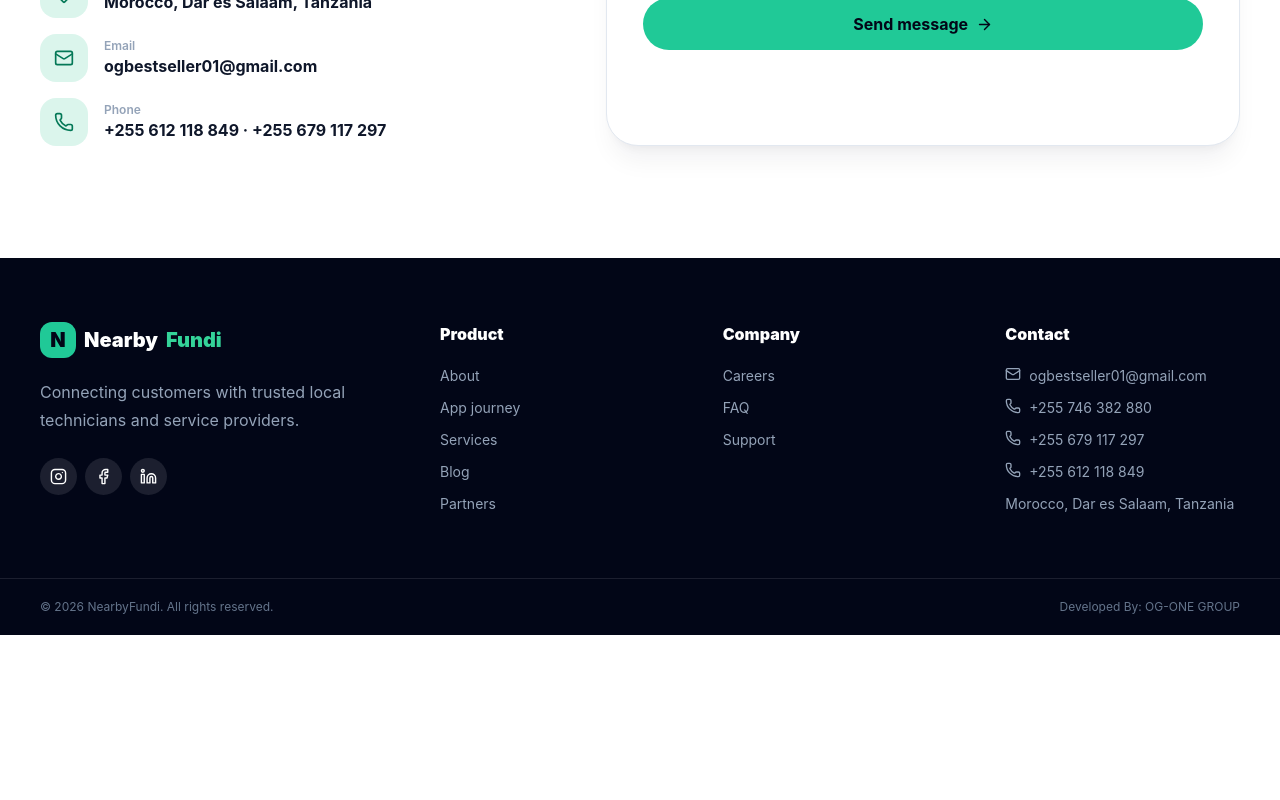
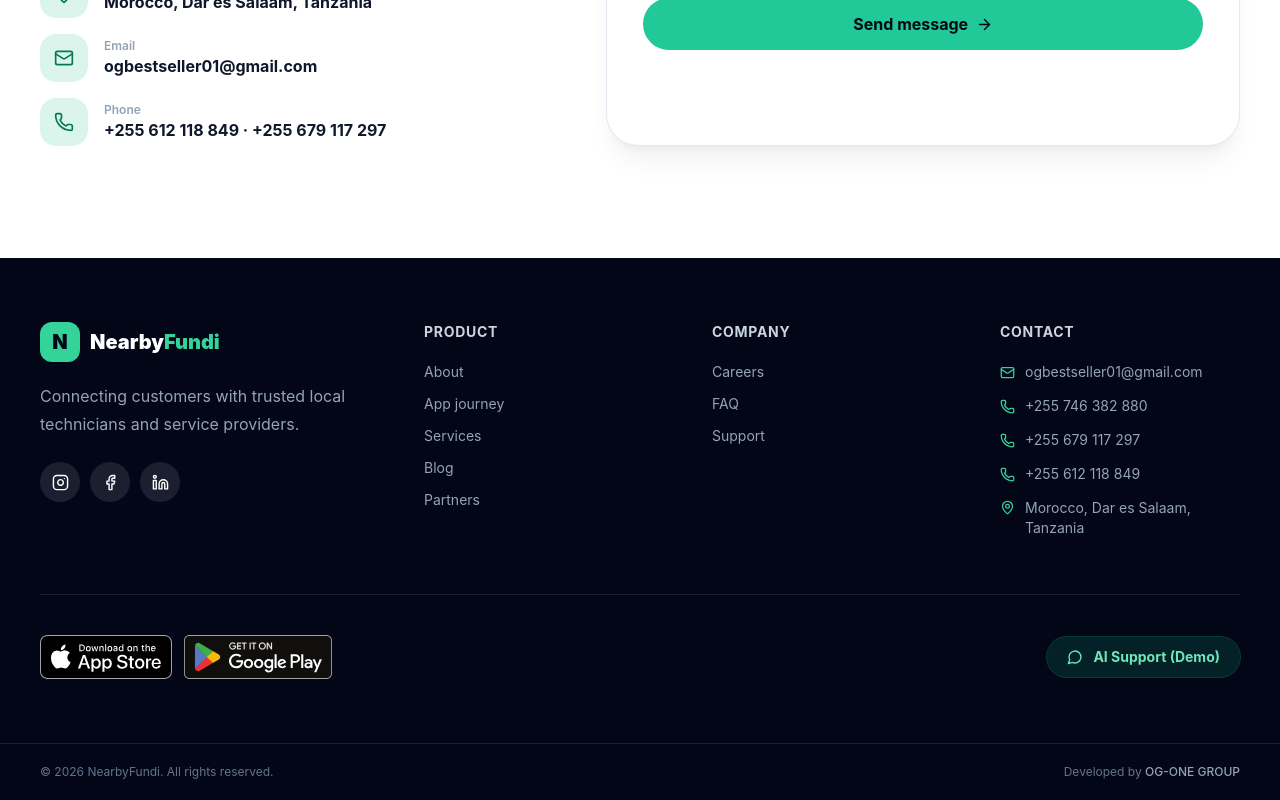
Before and after one commit to ogbestseller01/nearbyfundi_site, a React (Vite) app: page / in a window 1280 px wide. Shown: the part 9546-10346 px from the top of the page. Before the commit the page ends 10181 px from the top, so only its background shows below. Built offline with nearby package versions, Linux system fonts and the light colour scheme.

Commit message:
refne the footer page

```diff
--- a/src/components/Footer.tsx
+++ b/src/components/Footer.tsx
@@ -1,107 +1,260 @@
-import { Facebook, Instagram, Linkedin, Mail, Phone } from "lucide-react";
+import { useState } from "react";
+import {
+  Facebook,
+  Instagram,
+  Linkedin,
+  Mail,
+  Phone,
+  MessageCircle,
+  X,
+  Send,
+  MapPin,
+} from "lucide-react";
 import type { Lang } from "../data/content";
 
 export default function Footer({ lang }: { lang: Lang }) {
+  const [chatOpen, setChatOpen] = useState(false);
+  const en = lang === "en";
+
   return (
+      <>
         <footer className="bg-slate-950 text-white">
-      <div className="container-page grid gap-12 py-16 md:grid-cols-[1.5fr_repeat(3,1fr)]">
+          <div className="container-page py-16">
+            {/* Top section */}
+            <div className="grid gap-12 lg:grid-cols-[1.4fr_1fr_1fr_1fr]">
+              {/* Brand column */}
               <div>
-          <div className="flex items-center gap-2 text-xl font-black">
-            <span className="grid h-9 w-9 place-items-center rounded-xl bg-bolt-500 text-slate-950">
+                <div className="flex items-center gap-2.5 text-xl font-black">
+                <span className="grid h-10 w-10 place-items-center rounded-xl bg-emerald-400 text-slate-950">
                   N
                 </span>
-            Nearby<span className="text-bolt-400">Fundi</span>
+                  <span>
+                  Nearby<span className="text-emerald-400">Fundi</span>
+                </span>
                 </div>
-          <p className="mt-5 max-w-sm leading-7 text-slate-400">
-            {lang === "en"
+
+                <p className="mt-5 max-w-xs leading-7 text-slate-400">
+                  {en
                       ? "Connecting customers with trusted local technicians and service providers."
                       : "Tunaunganisha wateja na mafundi na watoa huduma wa karibu wanaoaminika."}
                 </p>
-          <div className="mt-6 flex gap-2">
-            <a href="#" className="rounded-full bg-white/10 p-2.5 hover:bg-white/20">
+
+                {/* Social */}
+                <div className="mt-6 flex gap-2.5">
+                  <a
+                      href="#"
+                      className="grid h-10 w-10 place-items-center rounded-full bg-white/10 transition hover:bg-white/20"
+                      aria-label="Instagram"
+                  >
                     <Instagram size={17} />
                   </a>
-            <a href="#" className="rounded-full bg-white/10 p-2.5 hover:bg-white/20">
+                  <a
+                      href="#"
+                      className="grid h-10 w-10 place-items-center rounded-full bg-white/10 transition hover:bg-white/20"
+                      aria-label="Facebook"
+                  >
                     <Facebook size={17} />
                   </a>
-            <a href="#" className="rounded-full bg-white/10 p-2.5 hover:bg-white/20">
+                  <a
+                      href="#"
+                      className="grid h-10 w-10 place-items-center rounded-full bg-white/10 transition hover:bg-white/20"
+                      aria-label="LinkedIn"
+                  >
                     <Linkedin size={17} />
                   </a>
                 </div>
               </div>
+
+              {/* Product */}
               <div>
-          <h4 className="font-black">Product</h4>
+                <h4 className="text-sm font-bold uppercase tracking-wider text-slate-300">
+                  Product
+                </h4>
                 <div className="mt-5 space-y-3 text-sm text-slate-400">
-            <a href="#about" className="block hover:text-white">
-              About
-            </a>
-            <a href="#app-demo" className="block hover:text-white">
-              App journey
-            </a>
-            <a href="#services" className="block hover:text-white">
-              Services
-            </a>
-            <a href="#blog" className="block hover:text-white">
-              Blog
-            </a>
-            <a href="#partners" className="block hover:text-white">
-              Partners
-            </a>
+                  <a href="#about" className="block transition hover:text-white">About</a>
+                  <a href="#app-demo" className="block transition hover:text-white">App journey</a>
+                  <a href="#services" className="block transition hover:text-white">Services</a>
+                  <a href="#blog" className="block transition hover:text-white">Blog</a>
+                  <a href="#partners" className="block transition hover:text-white">Partners</a>
                 </div>
               </div>
+
+              {/* Company */}
               <div>
-          <h4 className="font-black">Company</h4>
+                <h4 className="text-sm font-bold uppercase tracking-wider text-slate-300">
+                  Company
+                </h4>
                 <div className="mt-5 space-y-3 text-sm text-slate-400">
-            <a href="#careers" className="block hover:text-white">
-              Careers
-            </a>
-            <a href="#faq" className="block hover:text-white">
-              FAQ
-            </a>
-            <a href="#support" className="block hover:text-white">
-              Support
-            </a>
+                  <a href="#careers" className="block transition hover:text-white">Careers</a>
+                  <a href="#faq" className="block transition hover:text-white">FAQ</a>
+                  <a href="#support" className="block transition hover:text-white">Support</a>
                 </div>
               </div>
+
+              {/* Contact */}
               <div>
-          <h4 className="font-black">Contact</h4>
-          <div className="mt-5 space-y-3 text-sm text-slate-400">
-            <p className="flex gap-2">
-              <Mail size={16} />
+                <h4 className="text-sm font-bold uppercase tracking-wider text-slate-300">
+                  Contact
+                </h4>
+                <div className="mt-5 space-y-3.5 text-sm text-slate-400">
+                  <a href="mailto:ogbestseller01@gmail.com" className="flex items-center gap-2.5 transition hover:text-white">
+                    <Mail size={15} className="shrink-0 text-emerald-400" />
                     ogbestseller01@gmail.com
+                  </a>
+                  <a href="tel:+255746382880" className="flex items-center gap-2.5 transition hover:text-white">
+                    <Phone size={15} className="shrink-0 text-emerald-400" />
+                    +255 746 382 880
+                  </a>
+                  <a href="tel:+255679117297" className="flex items-center gap-2.5 transition hover:text-white">
+                    <Phone size={15} className="shrink-0 text-emerald-400" />
+                    +255 679 117 297
+                  </a>
+                  <a href="tel:+255612118849" className="flex items-center gap-2.5 transition hover:text-white">
+                    <Phone size={15} className="shrink-0 text-emerald-400" />
+                    +255 612 118 849
+                  </a>
+                  <p className="flex items-start gap-2.5">
+                    <MapPin size={15} className="mt-0.5 shrink-0 text-emerald-400" />
+                    Morocco, Dar es Salaam, Tanzania
                   </p>
-            <p className="flex gap-2">
-              <Phone size={16} />
-              +255 746 382 880
-            </p>
-            <p className="flex gap-2">
-              <Phone size={16} />
-              +255 679 117 297
-            </p>
-            <p className="flex gap-2">
-              <Phone size={16} />
-              +255 612 118 849
-            </p>
-            <p>Morocco, Dar es Salaam, Tanzania</p>
                 </div>
               </div>
             </div>
+
+            {/* Divider + Store badges + AI button */}
+            <div className="mt-14 flex flex-col items-start justify-between gap-6 border-t border-white/10 pt-10 sm:flex-row sm:items-center">
+              {/* Store badges */}
+              <div className="flex flex-wrap items-center gap-3">
+                <a
+                    href="https://apps.apple.com"
+                    target="_blank"
+                    rel="noopener noreferrer"
+                    className="transition hover:opacity-90 hover:scale-[1.03]"
+                    aria-label="Download on the App Store"
+                >
+                  <img
+                      src="/AppleStoreIcon.svg"
+                      alt="Download on the App Store"
+                      className="h-11 w-auto"
+                  />
+                </a>
+                <a
+                    href="https://play.google.com/store"
+                    target="_blank"
+                    rel="noopener noreferrer"
+                    className="transition hover:opacity-90 hover:scale-[1.03]"
+                    aria-label="Get it on Google Play"
+                >
+                  <img
+                      src="/Google_Play_Store.svg"
+                      alt="Get it on Google Play"
+                      className="h-11 w-auto"
+                  />
+                </a>
+              </div>
+
+              {/* AI Support Demo button */}
+              <button
+                  onClick={() => setChatOpen(true)}
+                  className="inline-flex items-center gap-2.5 rounded-full bg-emerald-500/15 px-5 py-2.5 text-sm font-bold text-emerald-300 ring-1 ring-emerald-500/30 transition hover:bg-emerald-500/25"
+              >
+                <MessageCircle size={16} />
+                {en ? "AI Support (Demo)" : "Msaada wa AI (Demo)"}
+              </button>
+            </div>
+          </div>
+
+          {/* Bottom bar */}
           <div className="border-t border-white/10">
-        <div className="container-page flex flex-col justify-between gap-3 py-5 text-xs text-slate-500 sm:flex-row">
+            <div className="container-page flex flex-col items-center justify-between gap-3 py-5 text-xs text-slate-500 sm:flex-row">
               <span>© {new Date().getFullYear()} NearbyFundi. All rights reserved.</span>
               <span>
-            Developed By:{" "}
+              Developed by{" "}
                 <a
                     href="https://www.selcom.net/"
                     target="_blank"
                     rel="noopener noreferrer"
-              className="hover:text-bolt-400"
+                    className="font-medium text-slate-400 transition hover:text-emerald-400"
                 >
                 OG-ONE GROUP
-            </a>{" "}
+              </a>
             </span>
             </div>
           </div>
         </footer>
+
+        {/* ───── AI Support Demo Modal ───── */}
+        {chatOpen && (
+            <div className="fixed inset-0 z-50 flex items-end justify-end p-4 sm:items-center sm:justify-center">
+              <div
+                  className="absolute inset-0 bg-black/60 backdrop-blur-sm"
+                  onClick={() => setChatOpen(false)}
+              />
+
+              <div className="relative z-10 flex h-[520px] w-full max-w-md flex-col overflow-hidden rounded-3xl border border-slate-700 bg-slate-900 shadow-2xl">
+                {/* Header */}
+                <div className="flex items-center justify-between border-b border-slate-700 bg-slate-950 px-5 py-4">
+                  <div className="flex items-center gap-3">
+                <span className="grid h-10 w-10 place-items-center rounded-full bg-emerald-500/20 text-emerald-400">
+                  <MessageCircle size={20} />
+                </span>
+                    <div>
+                      <p className="font-bold text-white">
+                        {en ? "AI Support (Demo)" : "Msaada wa AI (Demo)"}
+                      </p>
+                      <p className="text-xs text-slate-400">
+                        {en ? "Coming soon • placeholder" : "Inakuja hivi karibuni"}
+                      </p>
+                    </div>
+                  </div>
+                  <button
+                      onClick={() => setChatOpen(false)}
+                      className="rounded-full p-2 text-slate-400 transition hover:bg-white/10 hover:text-white"
+                      aria-label="Close"
+                  >
+                    <X size={18} />
+                  </button>
+                </div>
+
+                {/* Messages */}
+                <div className="flex-1 space-y-4 overflow-y-auto p-5">
+                  <div className="max-w-[80%] rounded-2xl rounded-tl-sm bg-slate-800 px-4 py-3 text-sm text-slate-200">
+                    {en
+                        ? "Habari! 👋 I'm the NearbyFundi AI assistant (demo). How can I help you today?"
+                        : "Habari! 👋 Mimi ni msaidizi wa AI wa NearbyFundi (demo). Nawezaje kukusaidia?"}
+                  </div>
+                  <div className="ml-auto max-w-[80%] rounded-2xl rounded-tr-sm bg-emerald-600 px-4 py-3 text-sm text-white">
+                    {en ? "This is just a demo form for now." : "Hii ni fomu ya demo kwa sasa."}
+                  </div>
+                </div>
+
+                {/* Input */}
+                <form
+                    className="border-t border-slate-700 p-4"
+                    onSubmit={(e) => e.preventDefault()}
+                >
+                  <div className="flex items-center gap-2">
+                    <input
+                        type="text"
+                        placeholder={en ? "Type your message..." : "Andika ujumbe wako..."}
+                        className="flex-1 rounded-2xl border border-slate-700 bg-slate-800 px-4 py-3 text-sm text-white outline-none placeholder:text-slate-500 focus:border-emerald-500"
+                    />
+                    <button
+                        type="submit"
+                        className="grid h-11 w-11 place-items-center rounded-2xl bg-emerald-500 text-slate-950 transition hover:bg-emerald-400"
+                    >
+                      <Send size={18} />
+                    </button>
+                  </div>
+                  <p className="mt-2 text-center text-[11px] text-slate-500">
+                    {en
+                        ? "Demo only • Real AI chatbot will be connected later"
+                        : "Demo tu • AI chatbot halisi itaunganishwa baadaye"}
+                  </p>
+                </form>
+              </div>
+            </div>
+        )}
+      </>
   );
 }
```
Also changed, not shown: public/AppleStoreIcon.svg (added), public/Google_Play_Store.svg (added). Lines whose indentation alone changed are shown as unchanged.
